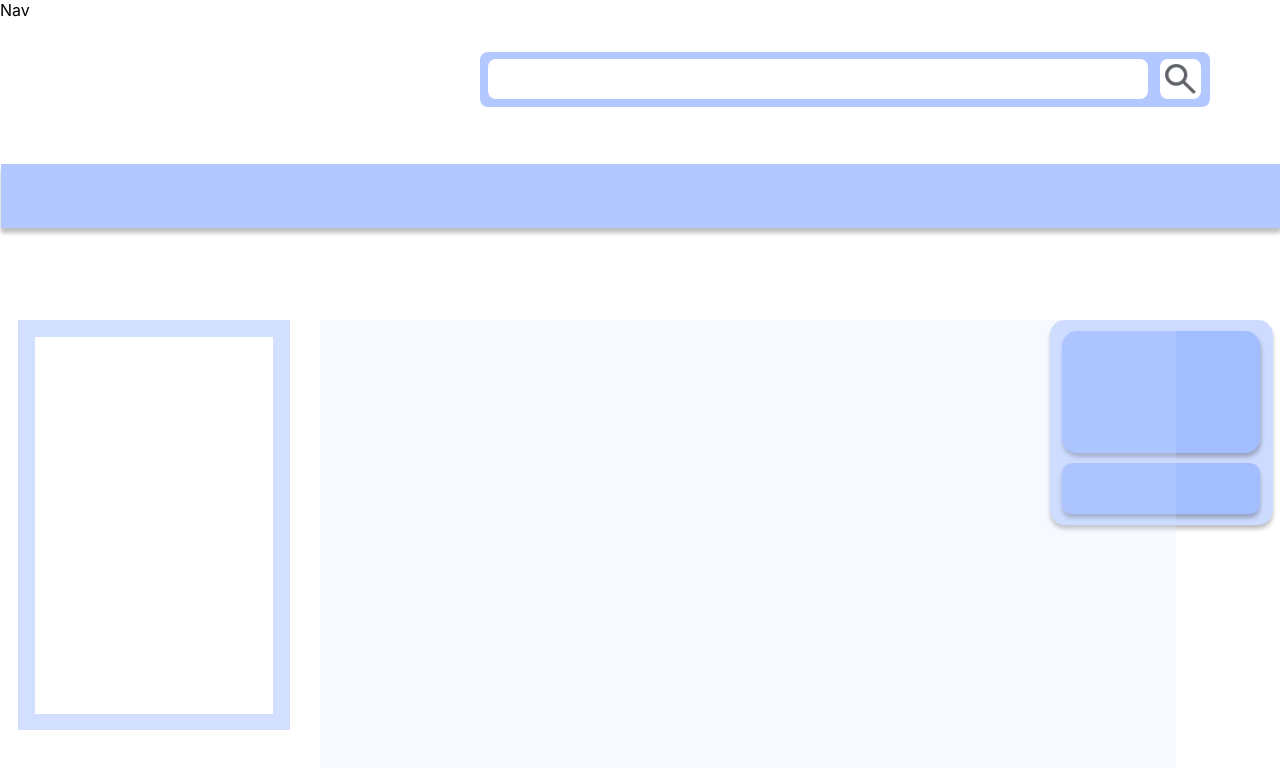
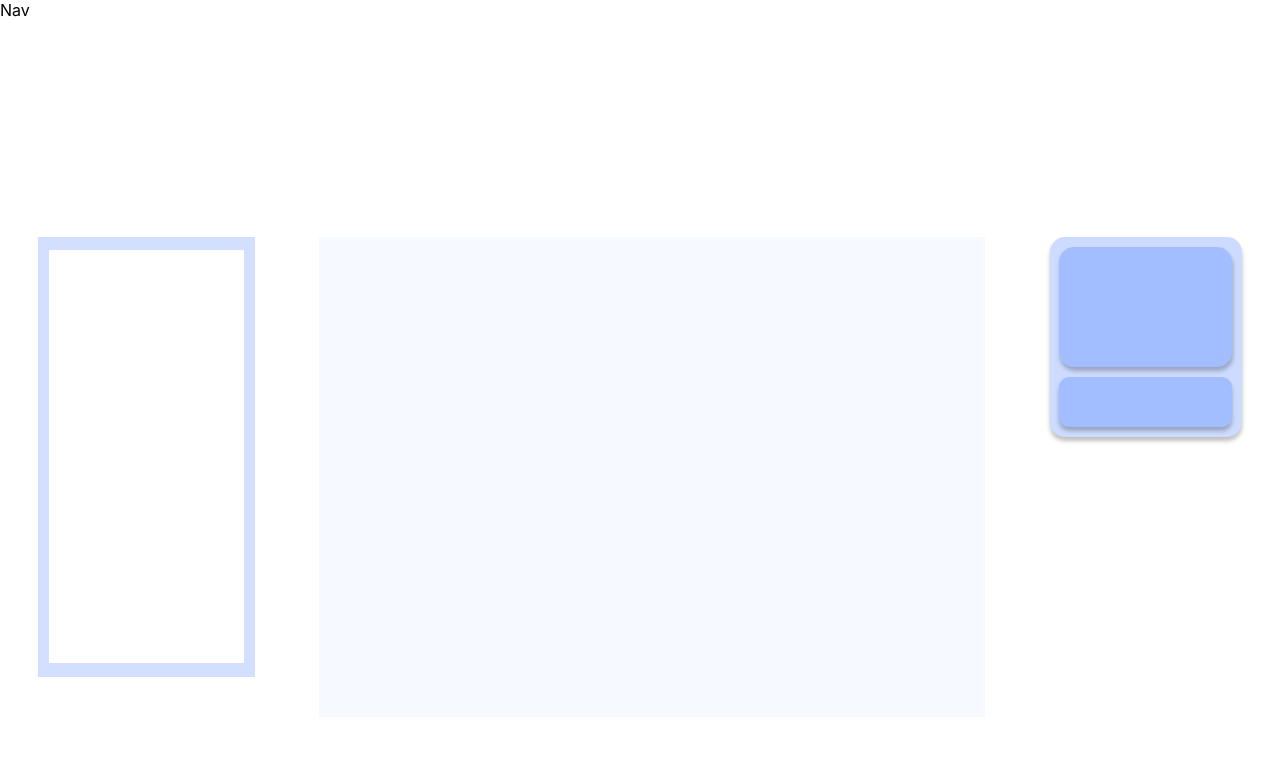
Before and after one commit to WhileNotSuccess/practice_Community_react, a React (Create React App) app: page / in a window 1280 px wide. Shown: the top 768 px of the page. Built offline with nearby package versions, Linux system fonts and the light colour scheme.

Commit message:
🎨 style : mainPage css Nav에 들어가지 않는 css들 제작

```diff
--- a/src/css/MainComp.css
+++ b/src/css/MainComp.css
@@ -0,0 +1,84 @@
+.container {
+  display: flex;
+  justify-content: space-between; /* 좌우로 요소를 배치 */
+  align-items: flex-start; /* 상단 정렬 */
+  position: relative; /* 자식 요소가 절대 위치를 필요로 할 때 대비해 설정 */
+  height: 100vh; /* 부모 컨테이너 높이를 설정 */
+  padding: 0 3%; /* 좌우 여백을 주어 레이아웃 균형 맞추기 */
+}
+
+.board-tag {
+  width: 18%;
+  height: 55vh;
+  margin-top: 18%;
+  display: flex;
+  background: #d2dfff;
+  align-items: center;
+  justify-content: center;
+}
+
+.board-list {
+  width: 90%;
+  height: 94%;
+  background: #ffffff;
+}
+
+.user-info {
+  width: 15vw;
+  height: 25vh;
+  margin-top: 18%;
+  border-radius: 15px;
+  background: rgba(4, 74, 254, 0.2);
+  box-shadow: 0px 4px 4px rgba(0, 0, 0, 0.25);
+  display: flex;
+  flex-direction: column;
+  align-items: center;
+  justify-content: center;
+}
+
+.user-login {
+  /* Frame 2 */
+
+  /* Auto layout */
+  display: flex;
+  flex-direction: row;
+  justify-content: center;
+  align-items: center;
+  padding: 10px;
+  gap: 10px;
+  margin-top: 0px;
+
+  width: 80%;
+  height: 50%;
+
+  background: rgba(4, 74, 254, 0.2);
+  box-shadow: 1px 4px 4px rgba(0, 0, 0, 0.25);
+  border-radius: 15px;
+}
+
+.logout-btn {
+  display: flex;
+  flex-direction: row;
+  justify-content: center;
+  align-items: center;
+  padding: 10px;
+  gap: 10px;
+  margin-top: 10px;
+
+  width: 80%;
+  height: 15%;
+
+  background: rgba(4, 74, 254, 0.2);
+  box-shadow: 0px 4px 4px rgba(0, 0, 0, 0.25);
+  border-radius: 10px;
+}
+
+.post-list {
+  width: 52vw;
+  height: 60vh;
+  margin-top: 18%; /* 다른 요소와 동일한 상단 마진 */
+  background: rgba(210, 223, 255, 0.2);
+  display: flex;
+  align-items: center;
+  justify-content: center;
+}
--- a/src/pages/Main.css
+++ /dev/null
@@ -1,141 +0,0 @@
-.main-search {
-  position: absolute;
-  width: 730px;
-  height: 55px;
-  left: 480px;
-  top: 52px;
-  background: rgba(4, 74, 254, 0.3);
-  border-radius: 8px;
-}
-
-.auto-layout {
-  display: flex;
-  flex-direction: row;
-  justify-content: center;
-  align-items: center;
-  padding: 10px;
-  gap: 10px;
-
-  position: absolute;
-  width: 640.41px;
-  height: 20px;
-  left: 487.86px;
-  top: 59px;
-
-  background: #ffffff;
-  border-radius: 8px;
-}
-
-.search-btn {
-  position: absolute;
-  width: 40.22px;
-  height: 40px;
-  left: 1160.32px;
-  top: 59px;
-  background: #ffffff;
-  border-radius: 8px;
-  overflow: hidden;
-}
-
-.search-img {
-  width: 100%;
-  height: 100%;
-  object-fit: cover;
-}
-
-.banner {
-  position: absolute;
-  width: 100%;
-  height: 8%;
-  left: 1px;
-  top: 164px;
-
-  background: rgba(4, 74, 254, 0.3);
-  box-shadow: 0px 5px 4px rgba(0, 0, 0, 0.25);
-}
-
-.board-tag {
-  position: absolute;
-  width: 272px;
-  height: 410px;
-  left: 18px;
-  top: 40%;
-
-  background: #d2dfff;
-}
-
-.board-list {
-  position: absolute;
-  width: 238px;
-  height: 377px;
-  left: 17px;
-  top: 17px;
-
-  background: #ffffff;
-}
-
-.user-info {
-  position: absolute;
-  width: 223px;
-  height: 205px;
-  left: 82%;
-  top: 40%;
-  border-radius: 15px;
-
-  background: rgba(4, 74, 254, 0.2);
-  box-shadow: 0px 4px 4px rgba(0, 0, 0, 0.25);
-
-  display: flex;
-  flex-direction: column;
-  align-items: center;
-  justify-content: center;
-}
-
-.user-login {
-  /* Frame 2 */
-
-  /* Auto layout */
-  display: flex;
-  flex-direction: row;
-  justify-content: center;
-  align-items: center;
-  padding: 10px;
-  gap: 10px;
-  margin-top: 0px;
-
-  width: 80%;
-  height: 50%;
-
-  background: rgba(4, 74, 254, 0.2);
-  box-shadow: 1px 4px 4px rgba(0, 0, 0, 0.25);
-  border-radius: 15px;
-}
-
-.logout-btn {
-  display: flex;
-  flex-direction: row;
-  justify-content: center;
-  align-items: center;
-  padding: 10px;
-  gap: 10px;
-  margin-top: 10px;
-
-  width: 80%;
-  height: 15%;
-
-  background: rgba(4, 74, 254, 0.2);
-  box-shadow: 0px 4px 4px rgba(0, 0, 0, 0.25);
-  border-radius: 10px;
-}
-
-.post-list {
-  /* 게시글 그룹 */
-
-  position: absolute;
-  width: 856px;
-  height: 630px;
-  left: 25%;
-  top: 40%;
-
-  background: rgba(210, 223, 255, 0.2);
-}
--- a/src/pages/Main.js
+++ b/src/pages/Main.js
@@ -1,26 +1,17 @@
 import React from "react";
-import "./Main.css";
+import "../css/MainComp.css";
 
 const Main = () => {
   return (
-    <div>
-      <div className="main-search"></div>
-      <div className="auto-layout"></div>
-      <div className="search-btn">
-        <img
-          src="http://localhost:3000/searchicon.png"
-          className="search-img"
-        ></img>
-      </div>
-      <div className="banner"></div>
+    <div className="container">
       <div className="board-tag">
         <div className="board-list"></div>
       </div>
+      <div className="post-list"></div>
       <div className="user-info">
         <div className="user-login"></div>
         <div className="logout-btn"></div>
       </div>
-      <div className="post-list"></div>
     </div>
   );
 };
```
